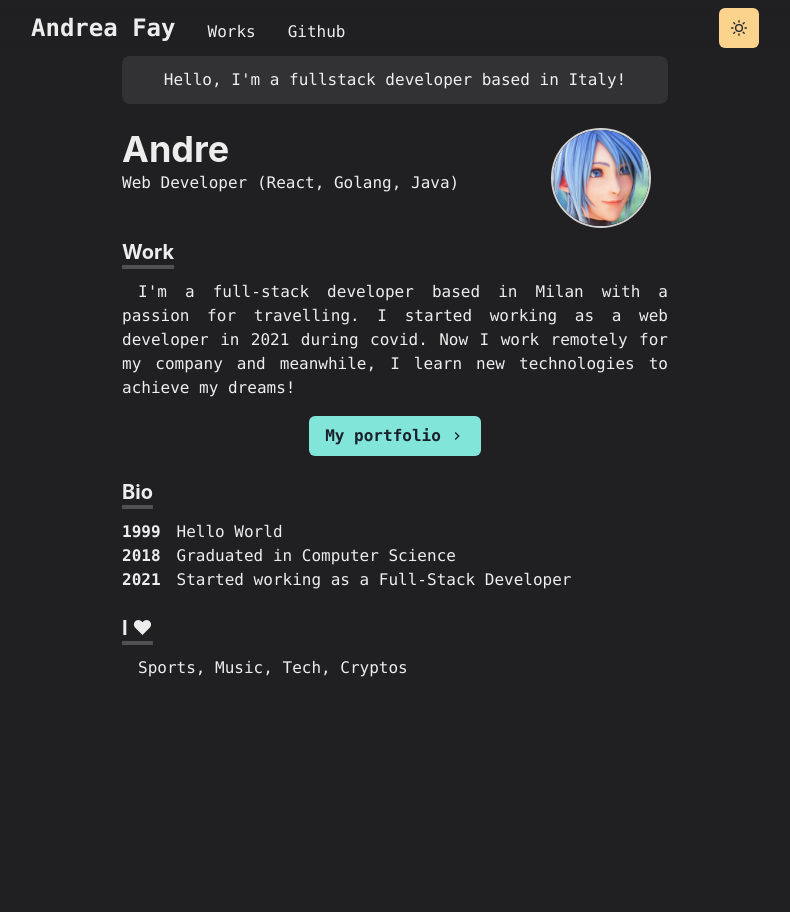
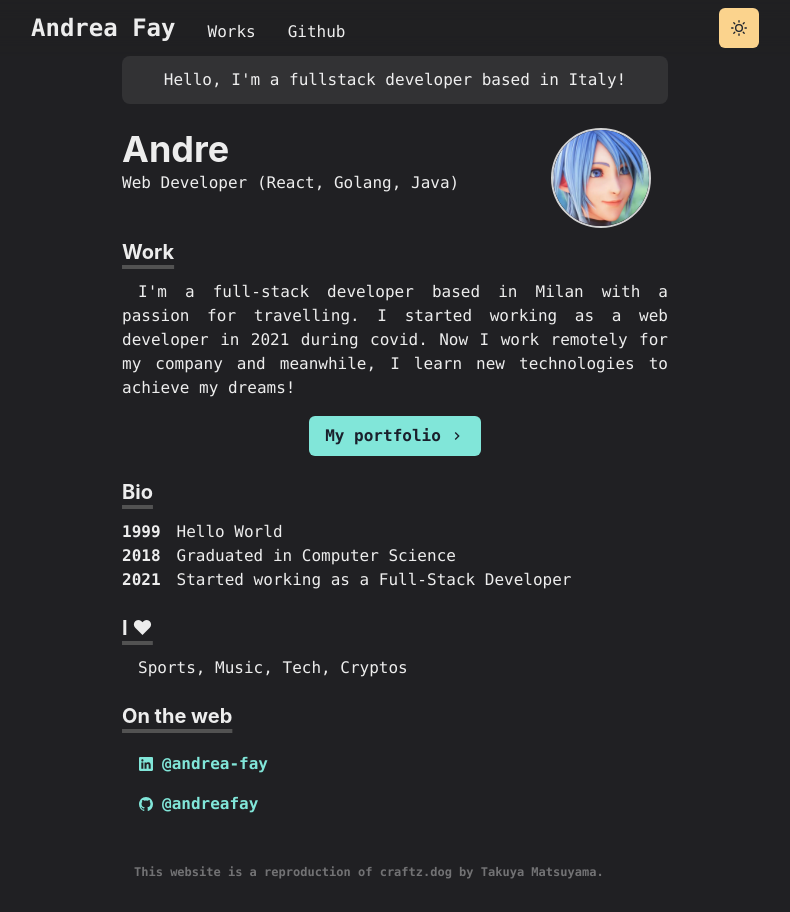
Before and after one commit to andreafay/portfolio, a Next.js app: page / in a window 1280 px wide. Shown: the whole page, without its empty margins (245-1035 px from the left). Before the commit the page ends 800 px from the top, so only its background shows below. Built offline with nearby package versions, Linux system fonts and the light colour scheme.

Commit message:
added work page and on the web section

```diff
--- a/package.json
+++ b/package.json
@@ -19,7 +19,8 @@
     "framer-motion": "^9.1.1",
     "next": "13.1.6",
     "react": "18.2.0",
-    "react-dom": "18.2.0"
+    "react-dom": "18.2.0",
+    "react-icons": "^4.8.0"
   },
   "devDependencies": {
     "autoprefixer": "^10.4.13",
--- a/pages/index.js
+++ b/pages/index.js
@@ -2,7 +2,8 @@ import { BioSection, BioYear } from "@/components/bio"
 import Paragraph from "@/components/paragraph"
 import Section from "@/components/section"
 import { ChevronRightIcon } from "@chakra-ui/icons"
-import { Container, Box, Heading, Image, useColorModeValue, Button } from "@chakra-ui/react"
+import { Container, Box, Heading, Image, useColorModeValue, Button, List, ListItem } from "@chakra-ui/react"
+import { IoLogoGithub, IoLogoLinkedin } from "react-icons/io5";
 import Link from "next/link"
 
 const Page = () => {
@@ -66,6 +67,31 @@ const Page = () => {
           Sports, Music, Tech, Cryptos
         </Paragraph>
       </Section>
+
+      <Section delay={0.3}>
+        <Heading as="h3" variant="section-title">
+          On the web
+        </Heading>
+        <List>
+          <ListItem>
+            <Link href="/">
+              <Button variant="ghost" colorScheme="teal" leftIcon={<IoLogoLinkedin/>} >
+                @andrea-fay
+              </Button>
+            </Link>
+          </ListItem>
+          <ListItem>
+            <Link href="/">
+              <Button variant="ghost" colorScheme="teal" leftIcon={<IoLogoGithub/>} >
+                @andreafay
+              </Button>
+            </Link>
+          </ListItem>
+        </List>
+      </Section>
+      <Paragraph className="opacity-40 text-xs text-center font-semibold mt-10">
+        This website is a reproduction of craftz.dog by Takuya Matsuyama.
+      </Paragraph>
     </Container>
   )
 }
--- /dev/null
+++ b/pages/works.js
@@ -0,0 +1,22 @@
+import Section from "@/components/section"
+import { Container, Heading } from "@chakra-ui/react"
+
+const Works = () => {
+    return (
+        <Container>
+            <Section>
+                <Heading as="h3" fontSize={20} my={4} textDecoration="underline">
+                    Stack
+                </Heading>
+            </Section>
+
+            <Section>
+                <Heading as="h3" fontSize={20} my={4} textDecoration="underline">
+                    Works
+                </Heading>
+            </Section>
+        </Container>
+    )
+}
+
+export default Works
```
Also changed, not shown: 1 other file (tests, documents, lock files or other folders).
